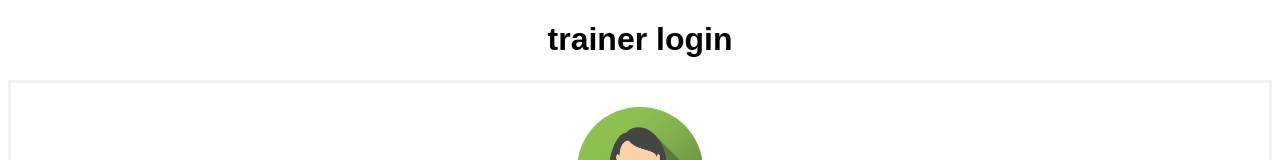
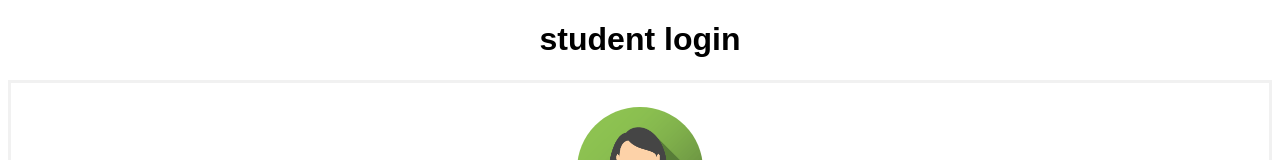
Before and after one commit to Awil360/APP-PAGE, a plain HTML site: page index.html in a window 1280 px wide. Shown: the top 160 px of the page. Drawn offline with Linux system fonts and the light colour scheme.

Commit message:
Update index.html

```diff
--- a/index.html
+++ b/index.html
@@ -68,7 +68,7 @@ span.psw {
 </head>
 <body>
 
-	<center><h1>trainer login</h1></center>
+	<center><h1>student login</h1></center>
 
 <form action="/action_page.php" method="post">
   <div class="imgcontainer">
```
